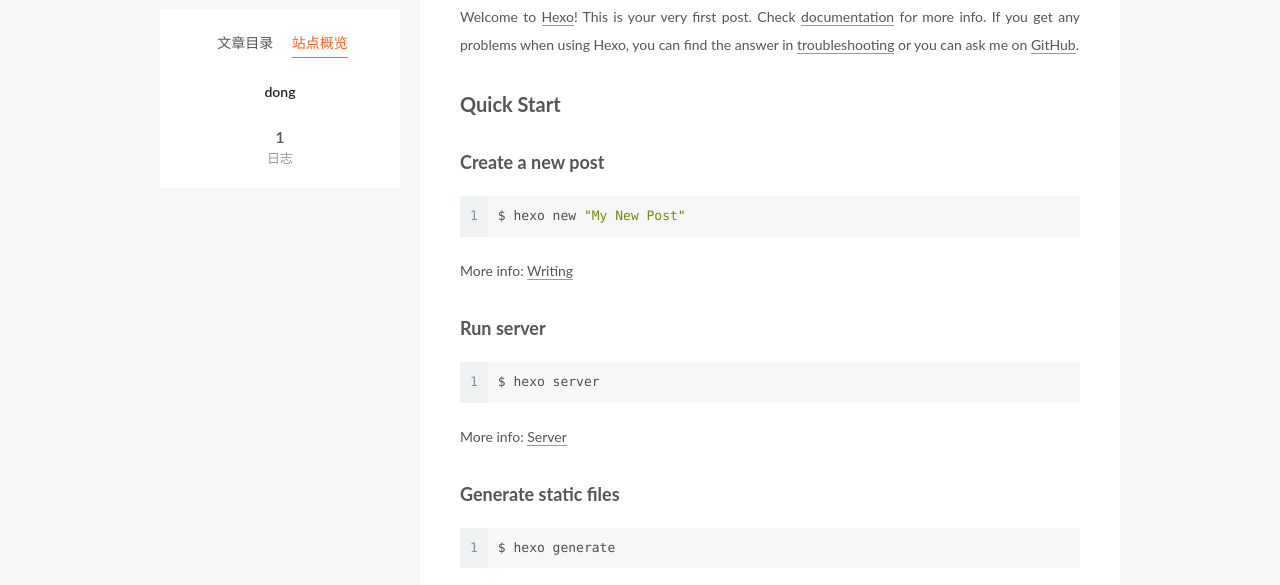
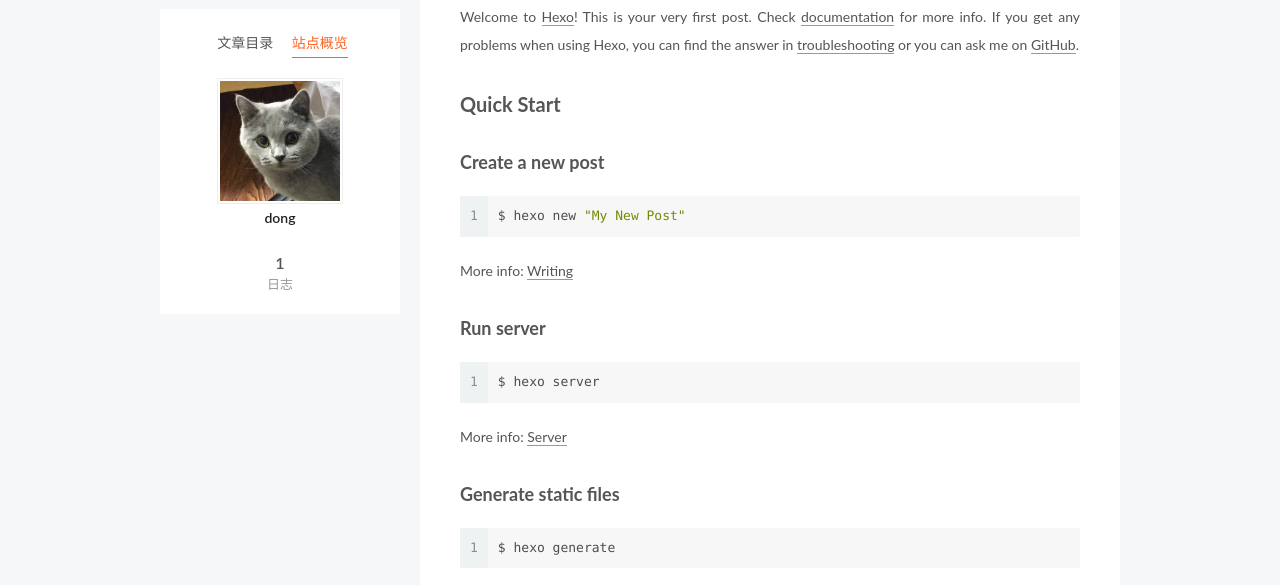
Before and after one commit to dhn1002/dhn1002.github.io, a plain HTML site: page 2018/09/07/hello-world/index.html in a window 1280 px wide. Both pictures are taken after a click on the item "站点概览". Shown: the part 200-785 px from the top of the page. Drawn offline with Linux system fonts and the light colour scheme.

Commit message:
Site updated: 2018-09-18 18:23:58

```diff
--- a/2018/09/07/hello-world/index.html
+++ b/2018/09/07/hello-world/index.html
@@ -237,7 +237,7 @@
     <span hidden itemprop="author" itemscope itemtype="http://schema.org/Person">
       <meta itemprop="name" content="dong">
       <meta itemprop="description" content="">
-      <meta itemprop="image" content="/images/avatar.gif">
+      <meta itemprop="image" content="/images/avatar.png">
     </span>
 
     <span hidden itemprop="publisher" itemscope itemtype="http://schema.org/Organization">
@@ -389,6 +389,10 @@
       <section class="site-overview-wrap sidebar-panel">
         <div class="site-overview">
           <div class="site-author motion-element" itemprop="author" itemscope itemtype="http://schema.org/Person">
+
+              <img class="site-author-image" itemprop="image"
+                src="/images/avatar.png"
+                alt="dong" />
 
               <p class="site-author-name" itemprop="name">dong</p>
               <p class="site-description motion-element" itemprop="description"></p>
```
Also changed, not shown: archives/2018/09/index.html (+4 -0 lines), archives/2018/index.html (+4 -0 lines), archives/index.html (+4 -0 lines), index.html (+5 -1 lines), images/avatar.png (added).
